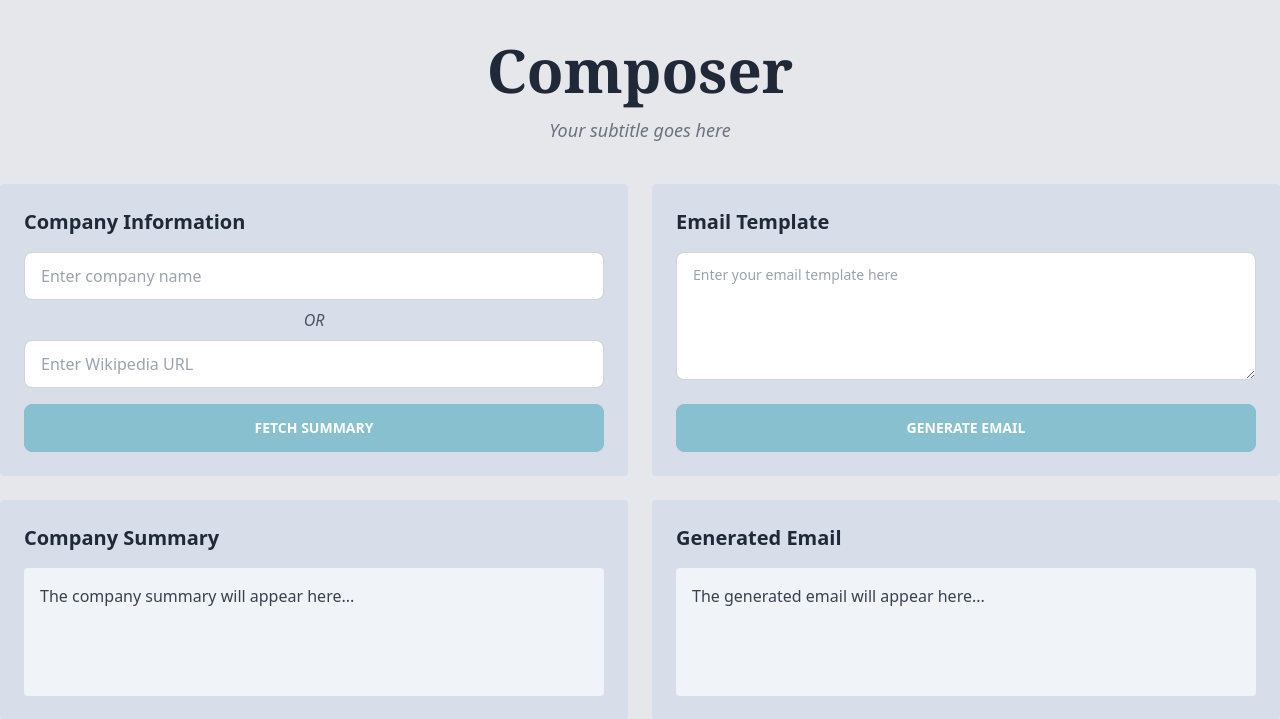
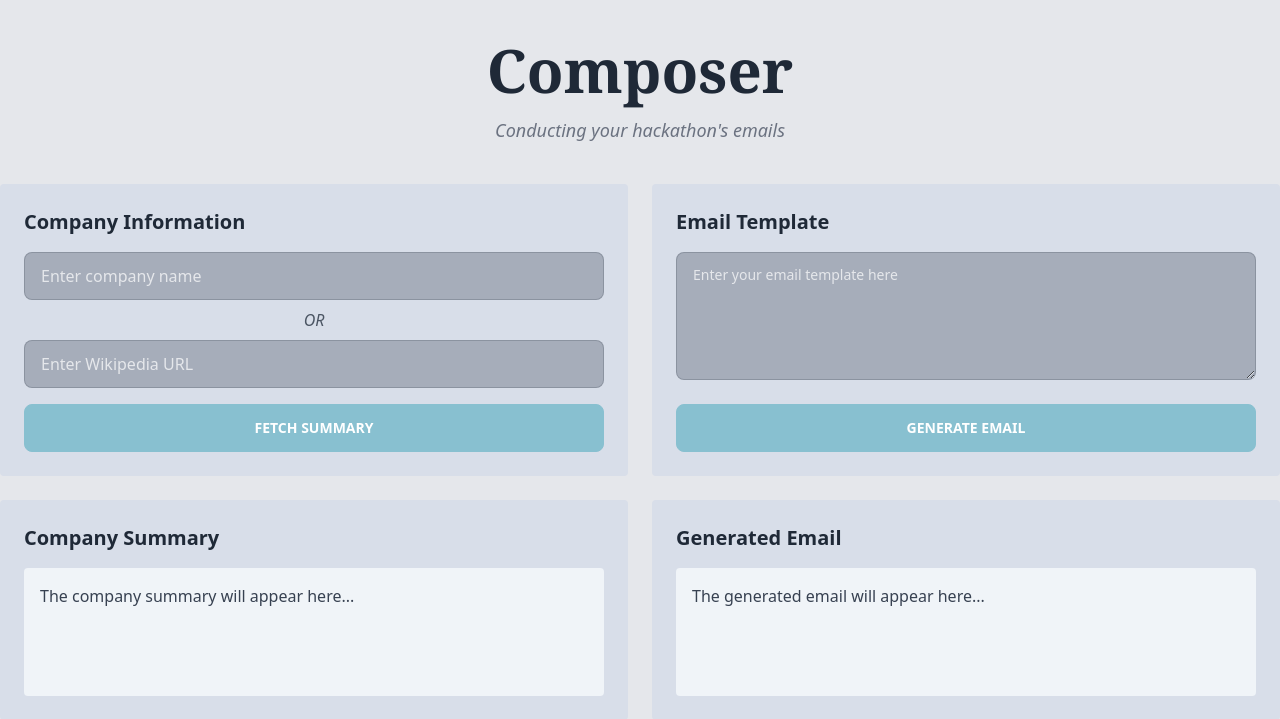
Before and after one commit to Sebastian-Alexis/Composer, a Flask app: page / in a window 1280 px wide. Shown: the top 719 px of the page. Run offline with Flask 3, Linux system fonts and the light colour scheme; some libraries are stand-ins or nearby versions.

Commit message:
improved frontend readibility+layout

```diff
--- a/templates/index.html
+++ b/templates/index.html
@@ -3,36 +3,41 @@
 {% block content %}
 <div class="mt-10">
     <h1 class="text-6xl font-bold text-gray-800 font-serif text-center">Composer</h1>
-    <p class="text-lg italic text-gray-500 mt-4 text-center">Your subtitle goes here</p>
+    <p class="text-lg italic text-gray-500 mt-4 text-center">Conducting your hackathon's emails</p>
 </div>
 
 <div class="grid grid-cols-2 gap-6 mt-10 container mx-auto">
+    <!-- Left Column: Inputs -->
     <div class="p-6 rounded flex flex-col justify-between" style="background-color: #d8dee9;">
         <div>
-            <h2 class="text-xl font-semibold mb-4">Company Information</h2>
-            <input type="text" placeholder="Enter company name" class="input input-bordered w-full mb-2" />
+            <h2 class="text-xl font-semibold mb-4" style="color: #1f2937;">Company Information</h2>
+            <input type="text" placeholder="Enter company name"
+                class="input input-bordered w-full mb-2 placeholder:text-[#e5e7eb] bg-[#a6adba] text-black caret-black" />
             <p class="text-center text-gray-600 italic">OR</p>
-            <input type="text" placeholder="Enter Wikipedia URL" class="input input-bordered w-full mt-2" />
+            <input type="text" placeholder="Enter Wikipedia URL"
+                class="input input-bordered w-full mt-2 placeholder:text-[#e5e7eb] bg-[#a6adba] text-black caret-black" />
         </div>
         <button class="btn mt-4 w-full text-white" style="background-color: #88c0d0; border-color: #88c0d0;">Fetch Summary</button>
     </div>
 
     <div class="p-6 rounded flex flex-col justify-between" style="background-color: #d8dee9;">
         <div>
-            <h2 class="text-xl font-semibold mb-4">Email Template</h2>
-            <textarea placeholder="Enter your email template here" class="textarea textarea-bordered w-full h-32"></textarea>
+            <h2 class="text-xl font-semibold mb-4" style="color: #1f2937;">Email Template</h2>
+            <textarea placeholder="Enter your email template here"
+                class="textarea textarea-bordered w-full h-32 placeholder:text-[#e5e7eb] bg-[#a6adba] text-black caret-black"></textarea>
         </div>
         <button class="btn mt-4 w-full text-white" style="background-color: #88c0d0; border-color: #88c0d0;">Generate Email</button>
     </div>
 
+    <!-- Right Column: Outputs -->
     <div class="p-6 rounded" style="background-color: #d8dee9;">
-        <h2 class="text-xl font-semibold mb-4">Company Summary</h2>
+        <h2 class="text-xl font-semibold mb-4" style="color: #1f2937;">Company Summary</h2>
         <div class="p-4 rounded h-32 overflow-y-auto" style="background-color: #f0f4f8;">
             <p class="text-gray-700">The company summary will appear here...</p>
         </div>
     </div>
     <div class="p-6 rounded" style="background-color: #d8dee9;">
-        <h2 class="text-xl font-semibold mb-4">Generated Email</h2>
+        <h2 class="text-xl font-semibold mb-4" style="color: #1f2937;">Generated Email</h2>
         <div class="p-4 rounded h-32 overflow-y-auto" style="background-color: #f0f4f8;">
             <p class="text-gray-700">The generated email will appear here...</p>
         </div>
```
